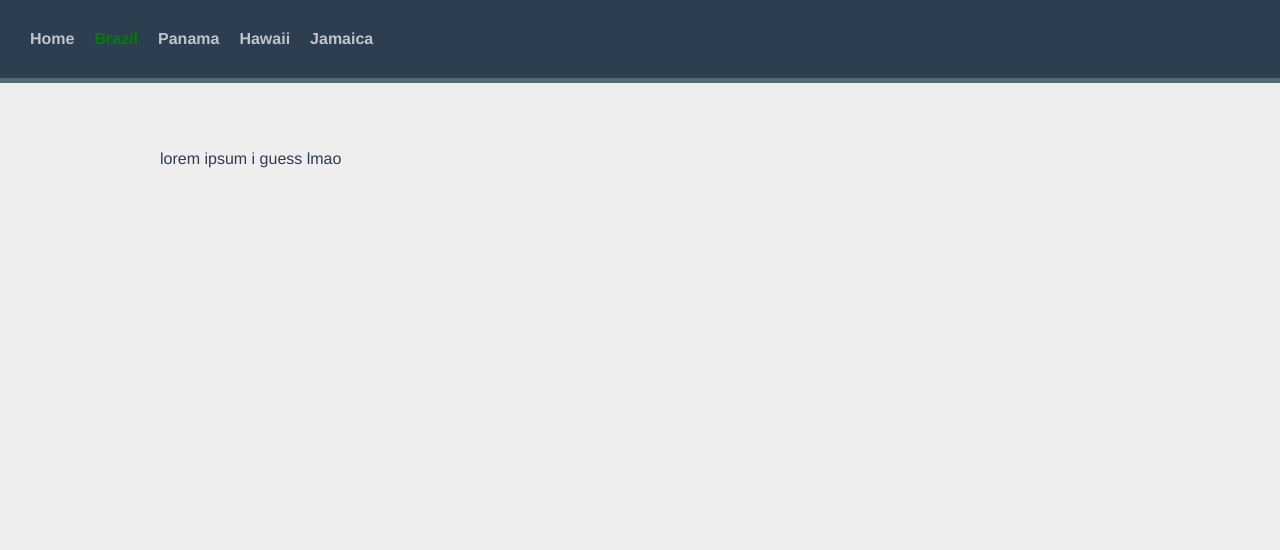
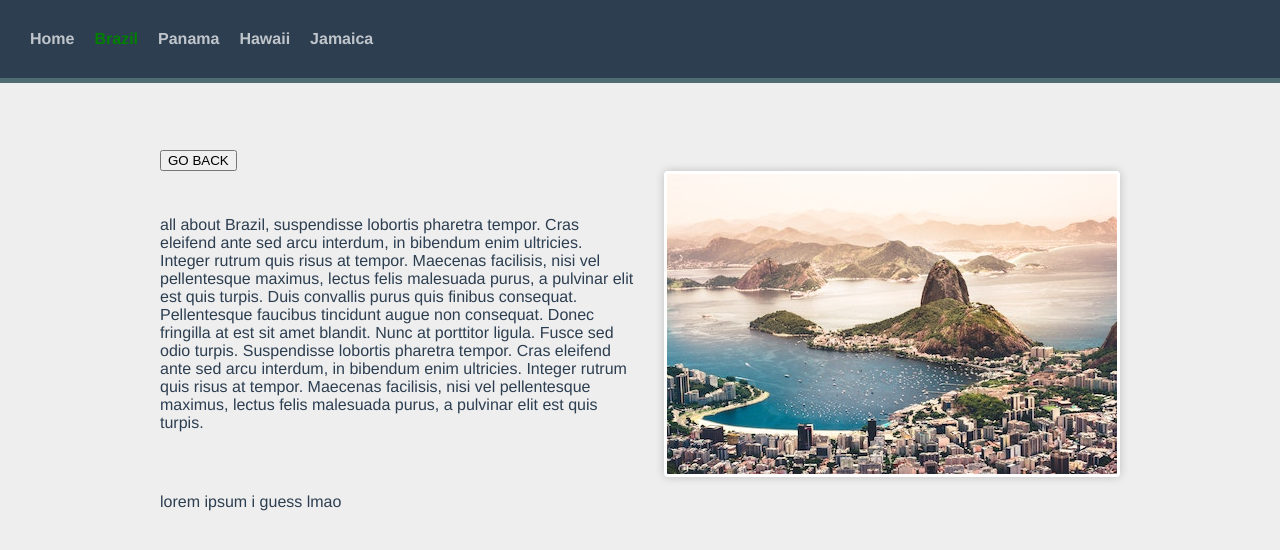
Before and after one commit to theAntarux/Vue-Router-Projekt, a Vue app: page /destination/Brazil in a window 1280 px wide. Shown: the top 550 px of the page. Built offline with nearby package versions, Linux system fonts and the light colour scheme.

Commit message:
Added DestinationView
> Added DestinationView component to handle destination pages, as well as their experiences (that is totally not still wip lmao)
> Fixed stylization for HomeView html template.

```diff
--- a/src/stores/DestinationStore.ts
+++ b/src/stores/DestinationStore.ts
@@ -2,6 +2,7 @@ import { defineStore } from "pinia"
 import { ref } from 'vue'
 import DestinationsData from '@/assets/data.json'
 
+// Dear lord why am I even doing types for this exercise lololol
 type Experiences = {
     name: string
     slug: string
--- a/src/views/DestinationView.vue
+++ b/src/views/DestinationView.vue
@@ -1,6 +1,32 @@
 <script lang="ts">
+import { defineComponent } from 'vue'
+import { DestinationStore } from '@/stores/DestinationStore';
+import ExperienceView from '@/views/ExperienceView.vue';
+
+export default defineComponent({
+    name: 'DestinationView',
+    props: {
+        DestinationName: {
+            type: String,
+            required: true
+        }
+    },
+    computed: {
+        Destination() {
+            return DestinationStore().GetDestinationByName(this.DestinationName)
+        }
+    },
+    components: {
+        ExperienceView
+    }
+})
 </script>
 
 <template>
-    <p> lorem ipsum i guess lmao </p>
+    <button @click="$router.back()">GO BACK</button>
+    <div class="destination-details">
+        <p>{{ Destination?.description }}</p>
+        <img :src="`/images/${ Destination?.image }`" :alt="Destination?.name" />
+    </div>
+    <ExperienceView />
 </template>
--- a/src/views/HomeView.vue
+++ b/src/views/HomeView.vue
@@ -13,6 +13,7 @@ export default defineComponent({
 </script>
 
 <template>
+    <main>
         <div class="home">
             <h1>All Destinations</h1>
             <div class="destinations">
@@ -25,4 +26,5 @@ export default defineComponent({
                 </RouterLink>
             </div>
         </div>
+    </main>
 </template>
```
Lines whose indentation alone changed are shown as unchanged.
